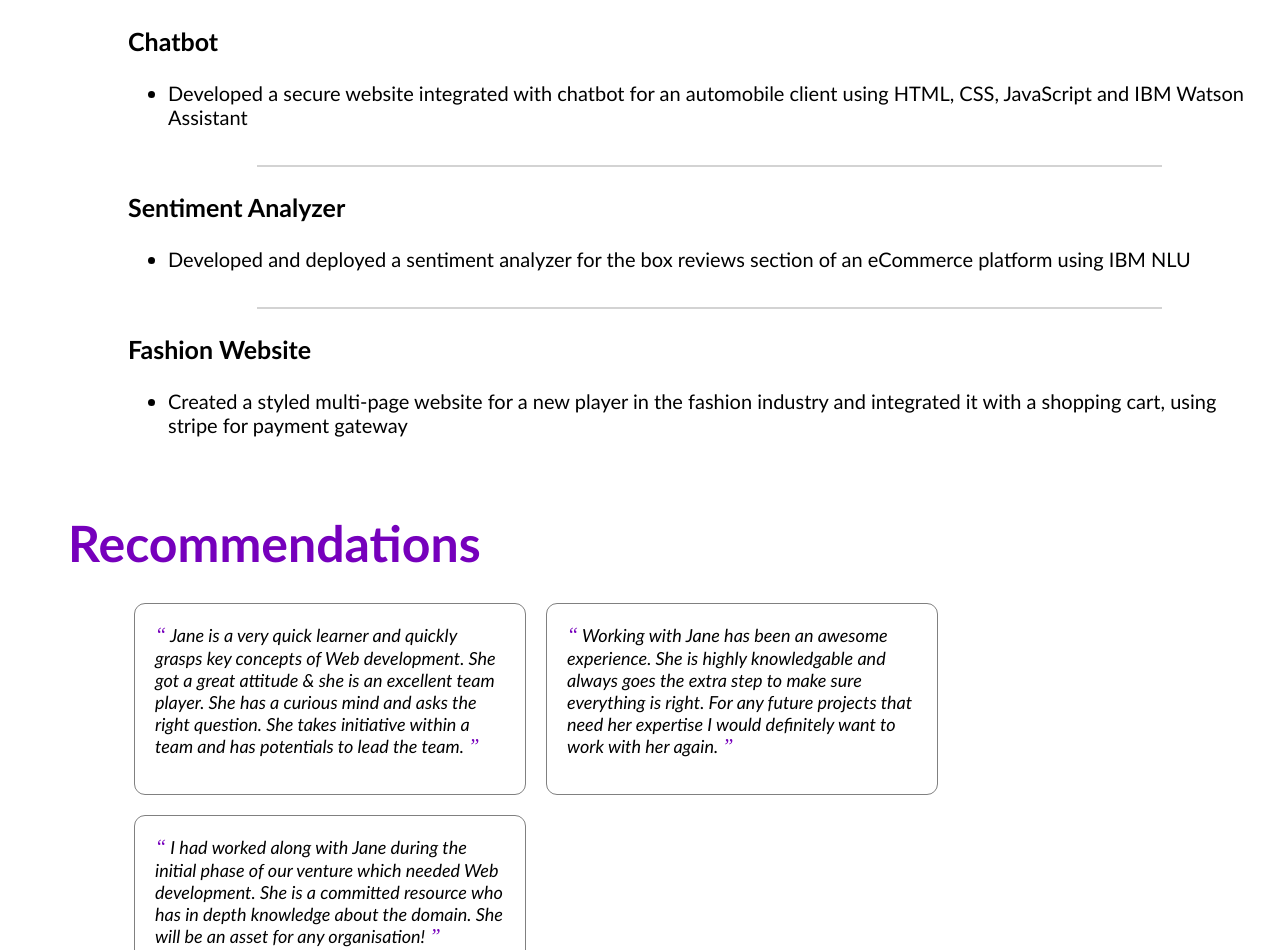
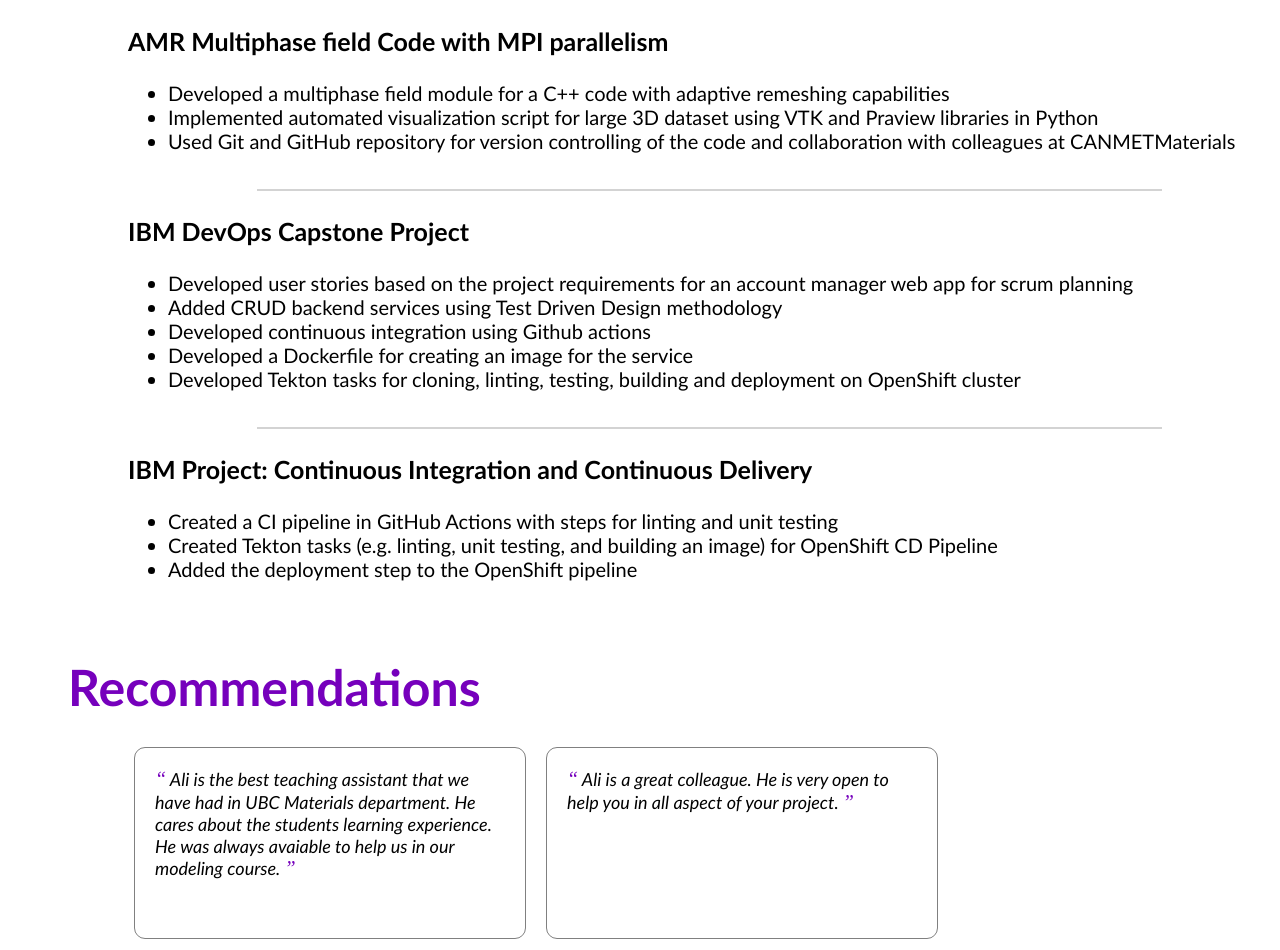
Before and after one commit to xajezade/portfolio, a plain HTML site: page index.html in a window 1280 px wide. Shown: the part 1360-2310 px from the top of the page. Drawn offline with Linux system fonts and the light colour scheme.

Commit message:
completed sample portfolio

```diff
--- a/index.html
+++ b/index.html
@@ -104,23 +104,31 @@
 
         <div id="projects-container" class="projects-container">
           <div class="project-card">
-            <h3>Chatbot</h3>
+            <h3>AMR Multiphase field Code with MPI parallelism</h3>
             <ul>
-              <li>Developed a secure website integrated with chatbot for an automobile client using HTML, CSS, JavaScript and IBM Watson Assistant</li>
+              <li>Developed a multiphase field module for a C++ code with adaptive remeshing capabilities</li>
+              <li>Implemented automated visualization script for large 3D dataset using VTK and Praview libraries in Python</li>
+              <li>Used Git and GitHub repository for version controlling of the code and collaboration with colleagues at CANMETMaterials</li>
             </ul>
           </div>
           <hr>
           <div class="project-card">
-            <h3>Sentiment Analyzer</h3>
+            <h3>IBM DevOps Capstone Project</h3>
             <ul>
-              <li>Developed and deployed a sentiment analyzer for the box reviews section of an eCommerce platform using IBM NLU</li>
+              <li>Developed user stories based on the project requirements for an account manager web app for scrum planning</li>
+              <li>Added CRUD backend services using Test Driven Design methodology</li>
+              <li>Developed continuous integration using Github actions</li>
+              <li>Developed a Dockerfile for creating an image for the service</li>
+              <li>Developed Tekton tasks for cloning, linting, testing, building and deployment on OpenShift cluster</li>
             </ul>
           </div>
           <hr>
           <div class="project-card">
-            <h3>Fashion Website</h3>
+            <h3>IBM Project: Continuous Integration and Continuous Delivery</h3>
             <ul>
-              <li>Created a styled multi-page website for a new player in the fashion industry and integrated it with a shopping cart, using stripe for payment gateway</li>
+              <li>Created a CI pipeline in GitHub Actions with steps for linting and unit testing</li>
+              <li>Created Tekton tasks (e.g. linting, unit testing, and building an image) for OpenShift CD Pipeline</li>
+              <li>Added the deployment step to the OpenShift pipeline</li>
             </ul>
           </div>
     </div>
@@ -134,24 +142,18 @@
       <div class="all_recommendations" id="all_recommendations">
         <div class="recommendation">
           <span>&#8220;</span>
-          Jane is a very quick learner and quickly grasps key concepts of Web development.
-          She got a great attitude & she is an excellent team player.
-          She has a curious mind and asks the right question.
-          She takes initiative within a team and has potentials to lead the team.
+            Ali is the best teaching assistant that we have had in UBC Materials department.
+            He cares about the students learning experience. He was always avaiable to help us in our modeling course.
           <span>&#8221;</span>
         </div>
         <div class="recommendation">
           <span>&#8220;</span>
-          Working with Jane has been an awesome experience.
-          She is highly knowledgable and always goes the extra step to make sure everything is right.
-          For any future projects that need her expertise I would definitely want to work with her again.
+          Ali is a great colleague. He is very open to help you in all aspect of your project.
           <span>&#8221;</span>
         </div>
         <div class="recommendation">
           <span>&#8220;</span>
-          I had worked along with Jane during the initial phase of our venture which needed Web development.
-          She is a committed resource who has in depth knowledge about the domain.
-          She will be an asset for any organisation!
+          As a student of mine, Ali went above and beyond his PhD project. With Minimal supervision, he developed a code for his project that could be run on high performance computing platforms.
           <span>&#8221;</span>
         </div>
       </div>
@@ -173,13 +175,15 @@
 
     <div class="iconbutton">
       <a href="#home">
-        <!--Add the code here for the logo to appear and the icon to be actionable-->
+        <svg xmlns="http://www.w3.org/2000/svg" fill="none" viewBox="0 0 24 24" stroke-width="1.5" stroke="white" width="63px">
+            <path stroke-linecap="round" stroke-linejoin="round" d="M15 11.25l-3-3m0 0l-3 3m3-3v7.5M21 12a9 9 0 11-18 0 9 9 0 0118 0z" />
+        </svg>
       </a>
     </div>
 
     <div class="popup" id="popup" class="flex_center">
       <img src="html_finalprojimages/checkmark--outline.svg"/>
-      <h3><!-- Add appropriate text here--></h3>
+      <h3>Thanks for leaving a recommendation &#x2764;!</h3>
       <button onclick="showPopup(false)">Ok</button>
     </div>
   </body>
--- a/script.js
+++ b/script.js
@@ -5,7 +5,7 @@ function addRecommendation() {
   if (recommendation.value != null && recommendation.value.trim() != "") {
     console.log("New recommendation added");
     //Call showPopup here
-
+    showPopup(true);
     // Create a new 'recommendation' element and set it's value to the user's message
     var element = document.createElement("div");
     element.setAttribute("class","recommendation");
```
